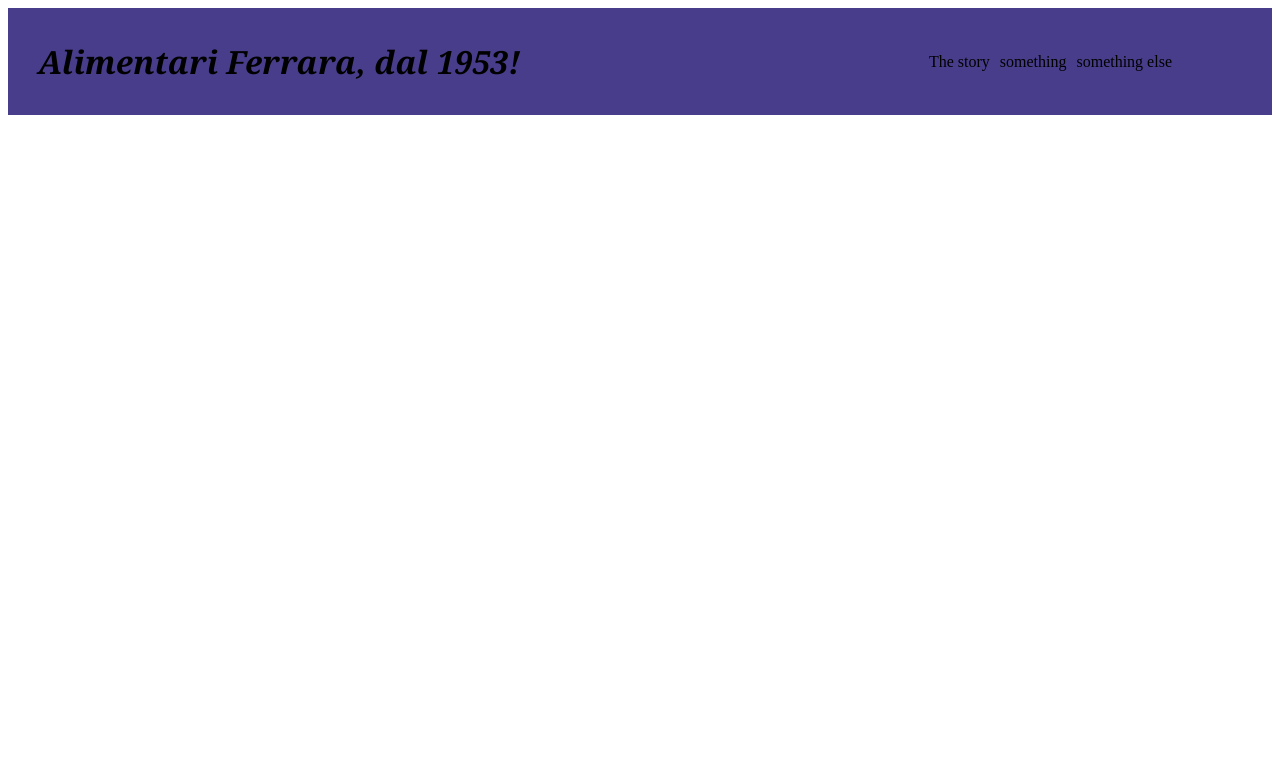
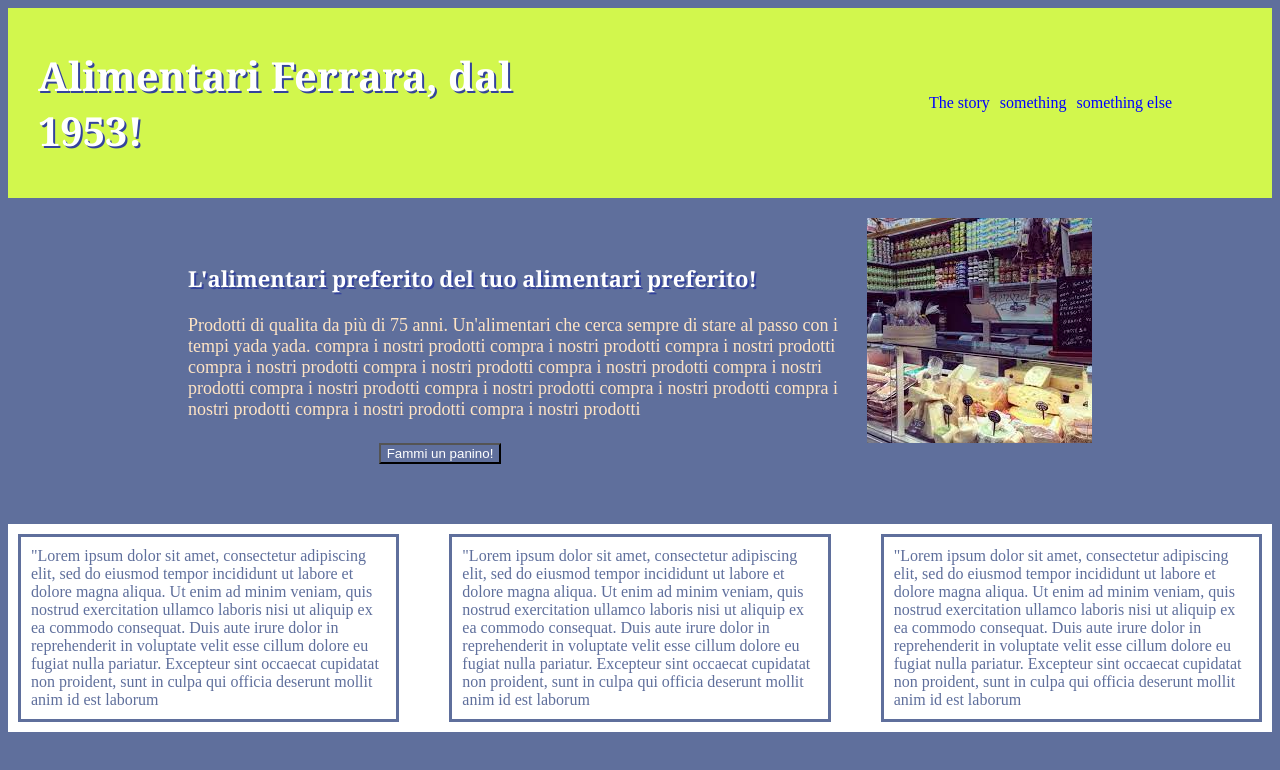
Before and after one commit to RenatoFerrara2000/GroceryStore_website, a plain HTML site: page index.html in a window 1280 px wide. Drawn offline with Linux system fonts and the light colour scheme.

Commit message:
Completed body, fixed header

```diff
--- a/index.html
+++ b/index.html
@@ -22,5 +22,38 @@
 
     </header>
 
+
+
+
+    <body>
+            <div class="present">
+                <div class="text">
+                    <p class="SellPoint"> L'alimentari preferito del tuo alimentari preferito!</p>
+                    <p class="desc">  Prodotti di qualita da più di 75 anni. Un'alimentari che cerca sempre di stare al passo con i tempi yada yada. compra i nostri prodotti compra i nostri prodotti compra i nostri prodotti compra i nostri prodotti compra i nostri prodotti compra i nostri prodotti compra i nostri prodotti compra i nostri prodotti compra i nostri prodotti compra i nostri prodotti compra i nostri prodotti compra i nostri prodotti compra i nostri prodotti</p>
+                </div>
+                    <img src="./img/bancone.jpeg">
+
+            </div>
+            <button href="./paninoMaker.html"> Fammi un panino!</button>
+
+
+            <div class = "cose">
+                    <p class=" lorem">
+                        "Lorem ipsum dolor sit amet, consectetur adipiscing elit, sed do eiusmod tempor incididunt ut labore et dolore magna aliqua. Ut enim ad minim veniam, quis nostrud exercitation ullamco laboris nisi ut aliquip ex ea commodo consequat. Duis aute irure dolor in reprehenderit in voluptate velit esse cillum dolore eu fugiat nulla pariatur. Excepteur sint occaecat cupidatat non proident, sunt in culpa qui officia deserunt mollit anim id est laborum
+                    </p>
+                    <p class=" lorem">
+                        "Lorem ipsum dolor sit amet, consectetur adipiscing elit, sed do eiusmod tempor incididunt ut labore et dolore magna aliqua. Ut enim ad minim veniam, quis nostrud exercitation ullamco laboris nisi ut aliquip ex ea commodo consequat. Duis aute irure dolor in reprehenderit in voluptate velit esse cillum dolore eu fugiat nulla pariatur. Excepteur sint occaecat cupidatat non proident, sunt in culpa qui officia deserunt mollit anim id est laborum
+                    </p>
+                    <p class=" lorem">
+                        "Lorem ipsum dolor sit amet, consectetur adipiscing elit, sed do eiusmod tempor incididunt ut labore et dolore magna aliqua. Ut enim ad minim veniam, quis nostrud exercitation ullamco laboris nisi ut aliquip ex ea commodo consequat. Duis aute irure dolor in reprehenderit in voluptate velit esse cillum dolore eu fugiat nulla pariatur. Excepteur sint occaecat cupidatat non proident, sunt in culpa qui officia deserunt mollit anim id est laborum
+                    </p>
+
+
+
+            </div>
+
+
+    </body>
+
 </body>
 </html>
--- a/style.css
+++ b/style.css
@@ -1,34 +1,37 @@
 body{
     display: flex;
     flex: 1;
+    flex-direction: column;
 }
 
 
 header{
     display: flex;
     flex:1;
-    background-color: darkslateblue;
+    background-color: rgb(210, 247, 77);
 
 }
 
 
 
-p{
+.fronthead{
     display: flex;
     flex: 1;
-    font-size: 32px;
-    font-weight: 800;
+    font-size: 40px;
+    font-weight:bolder;
     font-family: Georgia, 'Times New Roman', Times, serif;
     margin-left: 30px;
-    font-style: italic;
-
+     color: white;
+     text-shadow: 2px 2px #34439c;
 
 }
 
 a{
     display: flex;
     text-decoration: none;
-    color: black;
+    color: blue
+
+
 
 }
 
@@ -48,3 +51,67 @@ nav {
     display: flex;
      color: aqua;
 }
+
+
+body{
+    background-color: rgb(95, 111, 156);
+}
+
+.present{
+    display: flex;
+    flex:1;
+    align-items: center;
+    justify-content: center;
+    margin-left: 180px;
+    gap: 20px;
+   margin-right: 180px;
+   margin-top: 20px;
+}
+
+.SellPoint{
+    display: flex;
+    flex: 1;
+    font-size: 22px;
+    font-weight:bold;
+    font-family: Georgia, 'Times New Roman', Times, serif;
+     color: white;
+     text-shadow: 2px 2px #34439c;
+}
+ .desc{
+      max-width: 100px;
+      color: bisque;
+      font-size: 18px;
+      display: contents;
+
+}
+
+button{
+    display: flex;
+    flex-shrink: 1;
+    flex-direction: column;
+    align-self: center;
+    margin-right: 400px;
+    background-color: rgb(95, 111, 156);
+    color: white;
+}
+
+.cose{
+    background-color: white;
+    display: flex;
+    flex:1;
+    flex-direction: row;
+    gap: 30px;
+    margin-top: 60px;
+
+
+}
+
+.lorem{
+    margin: 10px;
+    padding: 10px;
+    color:  rgb(95, 111, 156);
+    border-width:3px;
+     border-style:solid;
+     border-color:rgb(95, 111, 156);
+
+}
```
Also changed, not shown: img/bancone.jpeg (added), img/fronte.jpg (added), img/panino.jpg (added), paninoMaker.html (added).
